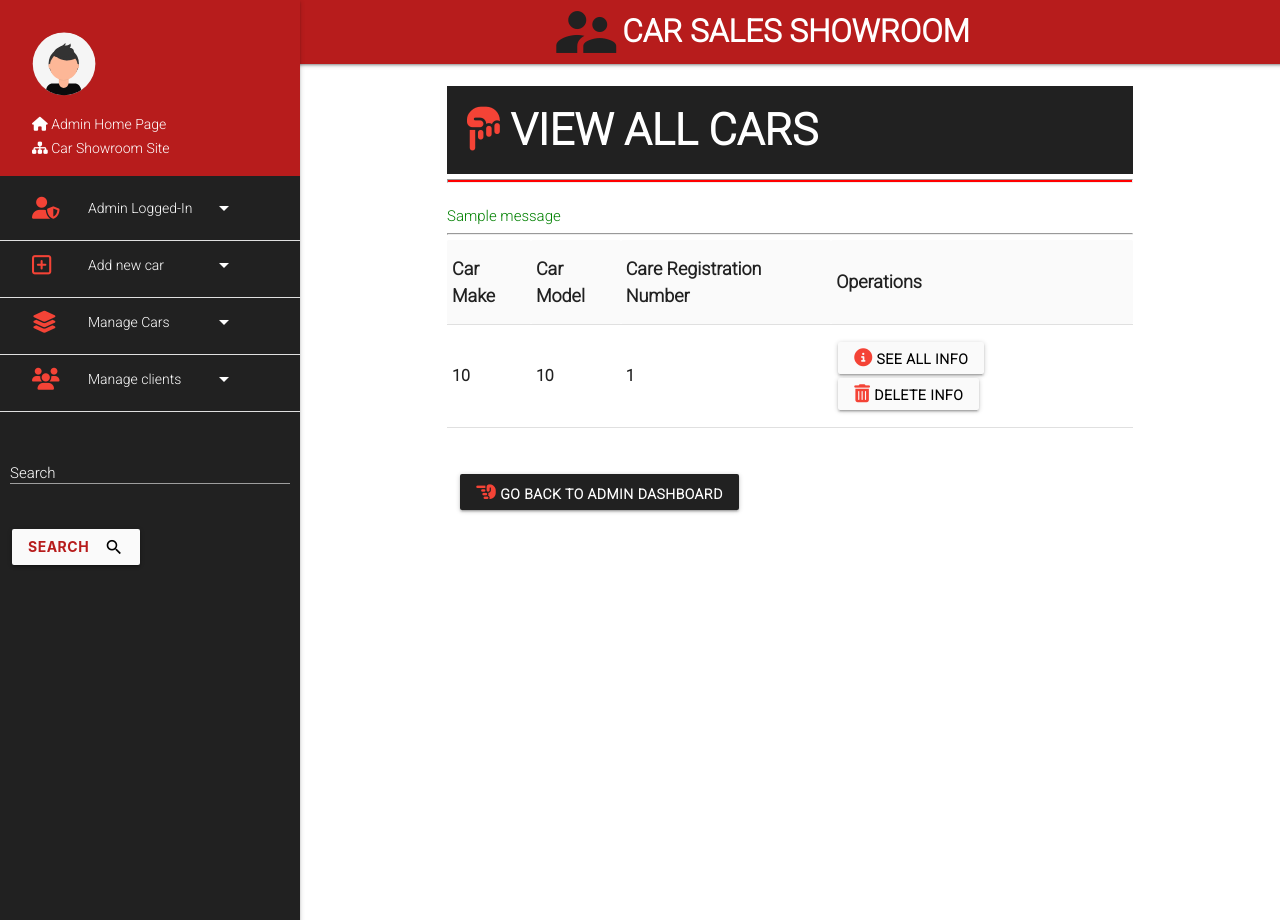
After one commit to ashur-k/CI-MS3-Car-Showroom, a Flask app: page /admin/view_all_cars in a window 1280 px wide. The commit adds this page. Run offline with Flask 2, Linux system fonts and the light colour scheme; one stand-in notice (Sample message) is shown; a database or web service that is not in the repository returns one stand-in record (values such as "Sample title"); some libraries are stand-ins or nearby versions.

Commit message:
view all feature implemented and corrected some other minor errors

```diff
--- a/admin/admin.py
+++ b/admin/admin.py
@@ -45,7 +45,7 @@ def admin_with_login_package(car_add_successfully=None):
     # for reg in find_reg:
         # print(reg['reg_num'])
     if car_add_successfully:
-        return render_template('admin.html', admin_cars_make=mongo.db.car_make.find(), car_add_successfully=car_add_successfully)
+        return render_template('admin.html', admin_cars_make=mongo.db.car_make.find(), car_add_successfully=car_add_successfully, clients_info=mongo.db.client_info.find())
     return render_template('admin.html', admin_cars_make=mongo.db.car_make.find(), clients_info=mongo.db.client_info.find())
 
 
@@ -344,3 +344,17 @@ def delete_client_admin_url(client_id):
 
     flash(u'Client is successfully deleted from database.', 'appiontment')
     return redirect(url_for('admin.admin_homepage'))
+
+
+@admin.route('/view_all_cars')
+def view_all_cars():
+    all_cars = mongo.db.basic_car_information.find()
+    return render_template('view_all_cars.html', admin_cars_make=mongo.db.car_make.find(), all_cars=all_cars)
+
+
+@admin.route('/admin_delete_car/<car_id>/<reg_num>', methods=['POST', 'GET'])
+def admin_delete_car(car_id, reg_num):
+    mongo.db.basic_car_information.remove({'_id': ObjectId(car_id)})
+    #session.clear()
+    flash(u'Car registration numbered {} is successfully deleted from database.'.format(reg_num), 'delete_flash')
+    return redirect(url_for('admin.view_all_cars'))
--- a/admin/templates/add_new_car.html
+++ b/admin/templates/add_new_car.html
@@ -7,7 +7,7 @@
 
 <div class="container admin-dashboard-container">
     <div class="row grey darken-4 valign-wrapper">
-        <h3 class="white-text"><i class="fas fa-plus red-text"></i> Addine new car to {{ car_makers.car_make }} {{ car_model }}</h3>
+        <h3 class="white-text"><i class="fas fa-plus red-text"></i> Adding new car to {{ car_makers.car_make }} {{ car_model }}</h3>
     </div><hr class="container-bottom-hr-styling">
 </div>
 <div class="container">
--- a/admin/templates/admin.html
+++ b/admin/templates/admin.html
@@ -42,7 +42,7 @@
     </div>
       <div class="row">
             <div class="col s12 custom-coloumn">
-                <a href="{{ url_for('admin.admin_homepage') }}" class="waves-effect waves-light btn admin-custom-buttons"><i class="material-icons right red-text">send</i></a>
+                <a href="{{ url_for('admin.admin_homepage') }}" class="waves-effect waves-light btn admin-custom-buttons"><i class="material-icons right red-text">send</i>OK</a>
             </div>
         </div>
 </div>
--- a/admin/templates/admin_base.html
+++ b/admin/templates/admin_base.html
@@ -84,7 +84,7 @@
             <ul id="for_small_admin" class="dropdown-content">
                 <li><a class="dropdown-item" href="{{url_for('login.signout')}}">Signout</a></li>
                 <li class="divider"></li>
-                <li><a class="dropdown-item" href="{{url_for('login.register')}}">Add new user</a></li>
+                <li><a class="dropdown-item" href="{{url_for('login.register')}}">Add New User</a></li>
             </ul>
             <!--Small Screen Dropdown List Items For Add Car -->
             <ul id="add_new_car" class="dropdown-content">
@@ -98,13 +98,16 @@
                 <li class="divider"></li>
                 <li><a class="dropdown-item" href="{{url_for('admin.update_car_info')}}">Edit Existing Car Info</a></li>
                 <li class="divider"></li>
-                <li><a class="dropdown-item" href="{{url_for('client_blueprint.sold_cars')}}">Sold Cars</a></li>
+                 <li><a class="dropdown-item" href="{{url_for('admin.view_all_cars')}}">View All Cars</a></li>
+
             </ul>
              <!--Small Screen Dropdown List Items For Manage Cars -->
             <ul id="for_small_manage_clients" class="dropdown-content">
-                <li><a class="dropdown-item" href="{{url_for('client_blueprint.add_new_client')}}">Book test drive</a></li>
+                <li><a class="dropdown-item" href="{{url_for('client_blueprint.add_new_client')}}">Book Test Drive</a></li>
                 <li class="divider"></li>
-                <li><a class="dropdown-item" href="{{url_for('client_blueprint.view_all_clients')}}">View all clients</a></li>
+                <li><a class="dropdown-item" href="{{url_for('client_blueprint.view_all_clients')}}">View All Clients</a></li>
+                <li class="divider"></li>
+                <li><a class="dropdown-item" href="{{url_for('client_blueprint.sold_cars')}}">View Sold Cars</a></li>
             </ul>
         </ul>
     </ul>
@@ -166,13 +169,7 @@
 
  {% endblock %}
 </main>
- <!--
-    ###############################################################################################################################################
-    ####                                                                                                                                       ####
-    ####                                                FOOTER SECTION IS HERE                                                                 ####
-    ####                                                                                                                                       ####
-    ###############################################################################################################################################
-    -->
+
 
 
     <script src="https://code.jquery.com/jquery-3.5.1.js" integrity="sha256-QWo7LDvxbWT2tbbQ97B53yJnYU3WhH/C8ycbRAkjPDc=" crossorigin="anonymous"></script>
--- /dev/null
+++ b/admin/templates/view_all_cars.html
@@ -0,0 +1,78 @@
+{% extends 'admin_base.html' %}
+{% block head %}View all cars{% endblock %}
+{% block content %}
+
+<div class="container admin-dashboard-container">
+    <div class="row grey darken-4 valign-wrapper">
+        <h3 class="white-text"><i class="fas fa-hand-point-down red-text"></i> View All CArs</h3>
+    </div><hr class="container-bottom-hr-styling">
+
+
+{% with errors = get_flashed_messages(category_filter=["delete_flash"]) %}
+{% if errors %}
+<div class="row alert-message block-message error">
+
+
+    {%- for msg in errors %}
+    <p class="lead" style="color:green; font-weight::bold;">{{ msg }}</p>
+    {% endfor -%}
+
+ </div><hr>
+{% endif %}
+{% endwith %}
+<table id="sold-cars">
+        <thead>
+          <tr>
+              <th>Car Make</th>
+              <th>Car Model</th>
+              <th>Care Registration Number</th>
+              <th>Operations</th>
+          </tr>
+        </thead>
+
+
+{% for cars in all_cars |sort (reverse=false, attribute="car_make")%}
+    <tbody>
+    <tr>
+        <td>{{cars.car_make}}</td>
+        <td>{{cars.car_model}}</td>
+        <td>{{cars.reg_num}}</td>
+        <td>
+            <a class="btn waves-effect waves-red admin-secondary-custom-buttons btn-small" href="{{url_for('client_blueprint.view', reg_num=cars.reg_num)}}">
+                <i class="fas fa-info-circle red-text"></i> See all info
+            </a>
+            <a class="btn waves-effect waves-red admin-secondary-custom-buttons modal-trigger btn-small" href="#modal{{ cars._id }}">
+                <i class="fas fa-trash-alt red-text"></i> Delete info
+            </a>
+
+        </td>
+    </tr>
+        </tbody>
+        <div class="modal" id="modal{{ cars._id }}" >
+    <div class="modal-content">
+        <div class="row grey darken-4 white-text valign-wrapper">
+            <h5 style=" margin:5px 18px;"><i class="fas fa-trash-alt red-text"></i> Delete Record</h5>
+        </div>
+        <div class="row">
+            <p>You are deleting data of car registraion{{ cars.reg_num}}.</p>
+        </div>
+        <div class="modal-footer">
+            <a class="modal-close white-text waves-effect waves-green btn admin-custom-buttons"><i class="fas fa-times-circle red-text"></i> Not now</a>
+            <a class="btn white-text waves-effect waves-green btn admin-custom-buttons" href="{{ url_for('admin.admin_delete_car', car_id=cars._id, reg_num=cars.reg_num ) }}">
+            <i class="fas fa-trash-alt red-text"></i> Delete: {{ cars.reg_num }}</a>
+        </div>
+     </div>
+</div>
+  {% endfor %}
+
+
+</table>
+<div class="row">
+    <div class="col s12">
+        <a href="{{url_for('admin.admin_homepage')}}" class="waves-effect waves-light btn admin-custom-buttons">
+        <i class="fas fa-hand-point-left red-text"></i> Go back to Admin dashboard</a>
+    </div>
+</div>
+
+
+{%endblock%}
--- a/templates/user_view_full_car_specs.html
+++ b/templates/user_view_full_car_specs.html
@@ -52,7 +52,7 @@
 <div class="col s6"><p>Bluetooth: {{ car_info.bluetooth }}</p><hr></div>
 <div class="col s6"><p>Climate cotrol: {{ car_info.climate_control }}</p><hr></div>
 <div class="col s6"><p>Seats Material: {{ car_info.seats_material }}</p><hr></div>
-<div class="col s6"><p>Metallic Paint: {{ car_info.metallic_paint }}</p><hr></div>
+<div class="col s6"><p>DAB: {{ car_info.DAB }}</p><hr></div>
 <div class="col s6"><p>ISO Fittings: {{ car_info.ISOFIX_fittings }}</p><hr></div>
 <div class="col s6"><p>Rear Parking Sensors: {{ car_info.rear_parking_sensors }}</p><hr></div>
 <div class="col s6"><p>Start stop technology: {{ car_info.start_stop_technology }}</p><hr></div>
```
Also changed, not shown: admin/templates/trial2.base.html (deleted, +0 -226 lines), clients/templates/sold_cars.html (+17 -11 lines).
